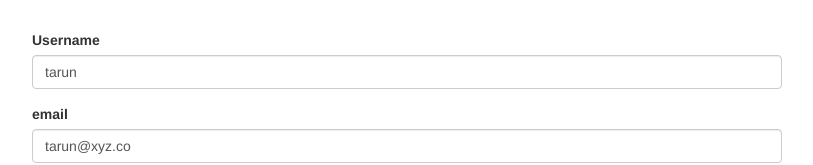
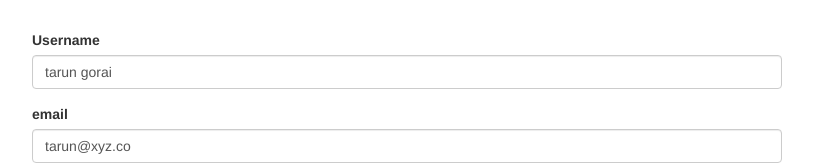
Before and after one commit to taruncx101/angular-forms-reactive-approch, an Angular app: page / in a window 1280 px wide. Shown: the top 165 px of the page, without its empty margins (233-1046 px from the left). Built offline with nearby package versions, Linux system fonts and the light colour scheme.

Commit message:
patchValue for specific value

```diff
--- a/src/app/app.component.ts
+++ b/src/app/app.component.ts
@@ -43,6 +43,11 @@ export class AppComponent implements OnInit {
       'gender': 'male',
       'hobbies': []
     });
+    this.signUpForm.patchValue({
+      'userData': {
+        'username': 'tarun gorai',
+      },
+    });
   }
   onSubmit() {
     console.log(this.signUpForm);
```
